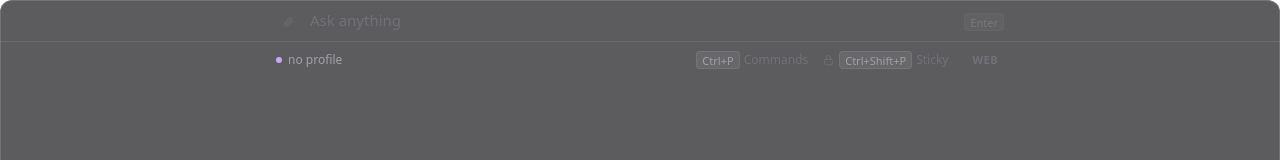
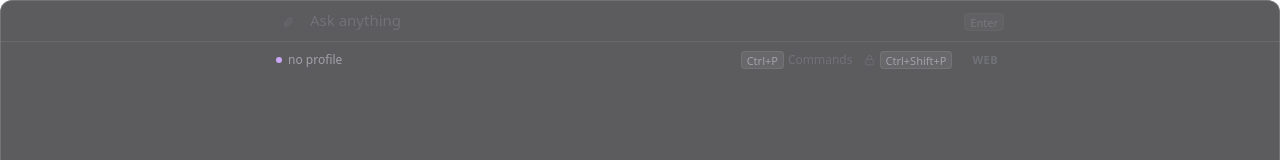
Before and after one commit to MEGAToster/SlopChat, a Svelte app: page / in a window 1280 px wide. Shown: the top 160 px of the page. Built offline with nearby package versions, Linux system fonts and the light colour scheme.

Commit message:
visual bug fixes

```diff
--- a/src/components/Footer.svelte
+++ b/src/components/Footer.svelte
@@ -145,10 +145,15 @@
         <span><Kbd binding={keybinds.palette?.[0]} /> Commands</span>
       {/if}
 
-      <button type="button" class="sticky" class:on={sticky} onclick={() => void toggleSticky()}>
+      <button
+        type="button"
+        class="sticky"
+        class:on={sticky}
+        title="Sticky"
+        onclick={() => void toggleSticky()}
+      >
         <Icon name="lock" size={13} />
         <Kbd binding={keybinds.sticky?.[0]} />
-        <span>Sticky</span>
       </button>
     </div>
 
@@ -174,7 +179,7 @@
   .inner {
     display: flex;
     align-items: center;
-    gap: var(--sp-3);
+    gap: var(--sp-2);
     height: 36px;
     font-size: var(--fs-sm);
   }
@@ -250,13 +255,18 @@
 
   .usage {
     flex: 1;
+    min-width: 0;
+    overflow: hidden;
     color: var(--text-tertiary);
+    white-space: nowrap;
+    text-overflow: ellipsis;
   }
 
   .hints {
     display: inline-flex;
     align-items: center;
-    gap: var(--sp-2);
+    flex: none;
+    gap: var(--sp-1);
     color: var(--text-tertiary);
   }
 
@@ -269,6 +279,7 @@
   .sticky {
     display: inline-flex;
     align-items: center;
+    flex: none;
     gap: 4px;
     border: none;
     background: transparent;
--- a/src/components/Message.svelte
+++ b/src/components/Message.svelte
@@ -138,11 +138,19 @@
   }
 
   .attachments,
-  .sources,
   .steps {
     display: flex;
     flex-wrap: wrap;
     gap: var(--sp-1);
+  }
+
+  .sources {
+    display: flex;
+    flex-wrap: wrap;
+    gap: var(--sp-1);
+    margin-top: var(--sp-3);
+    padding-top: var(--sp-2);
+    border-top: 1px solid var(--border);
   }
 
   .steps {
@@ -176,15 +184,16 @@
   }
 
   .source {
-    padding: 2px 8px;
+    padding: 1px 7px;
+    border: 1px solid var(--border);
     border-radius: 999px;
-    background: var(--surface);
-    color: var(--text-secondary);
+    color: var(--text-tertiary);
     font-size: var(--fs-xs);
     text-decoration: none;
   }
 
   .source:hover {
+    border-color: var(--accent);
     color: var(--accent);
   }
 
--- a/src/styles/tui-app.css
+++ b/src/styles/tui-app.css
@@ -150,14 +150,19 @@
 
 [data-style="tui"] .footer .profile {
   height: 22px;
+  min-width: 0;
   padding: 0 8px;
   background: var(--surface-hover);
 }
 
 [data-style="tui"] .footer .usage {
-  flex: 0 0 auto;
+  flex: 0 1 auto;
+  min-width: 0;
+  overflow: hidden;
   padding: 0 8px;
   background: var(--surface);
+  text-overflow: ellipsis;
+  white-space: nowrap;
 }
 
 [data-style="tui"] .footer .sticky {
```
